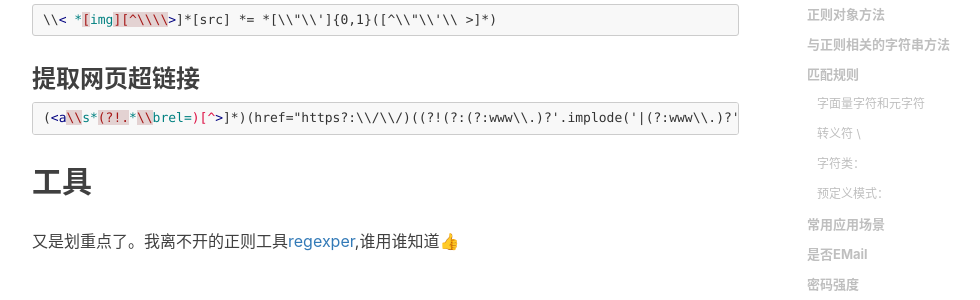
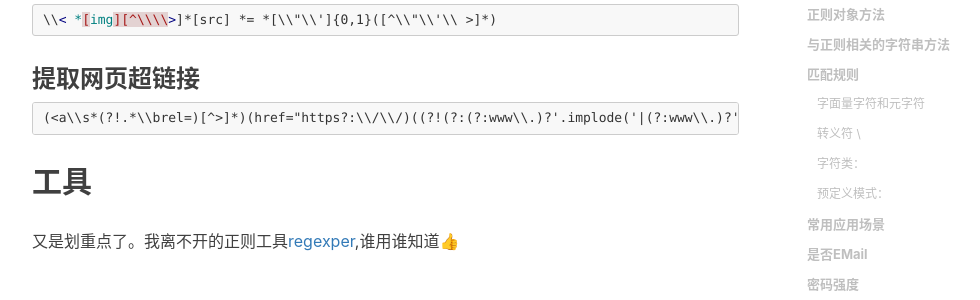
Before and after one commit to bb595700239/bb595700239.github.io, a Jekyll site: the page built from _posts/2018-06-06-regexp-knowledge.markdown, in a window 1280 px wide and 900 px high, scrolled down 2536 px. Shown: the part 150-450 px from the top of the window, without its empty margins (233-1213 px from the left). Built offline with Jekyll 4.4.1, drawn with Linux system fonts in a browser that asks for light colours; nearby versions of some CDN libraries; comment, search, counter and statistics services are not loaded.

Commit message:
文章修改
Signed-off-by: bb595700239 <595700239@qq.com>

````diff
--- a/_posts/2018-06-06-regexp-knowledge.markdown
+++ b/_posts/2018-06-06-regexp-knowledge.markdown
@@ -131,7 +131,7 @@ String.prototype.split(reg) //按规则进行字符串分割，返回分割的
 
 ### 提取网页超链接
 
-```html
+```asp
 (<a\\s*(?!.*\\brel=)[^>]*)(href="https?:\\/\\/)((?!(?:(?:www\\.)?'.implode('|(?:www\\.)?', $follow_list).'))[^"]+)"((?!.*\\brel=)[^>]*)(?:[^>]*)>
 ```
 
````
